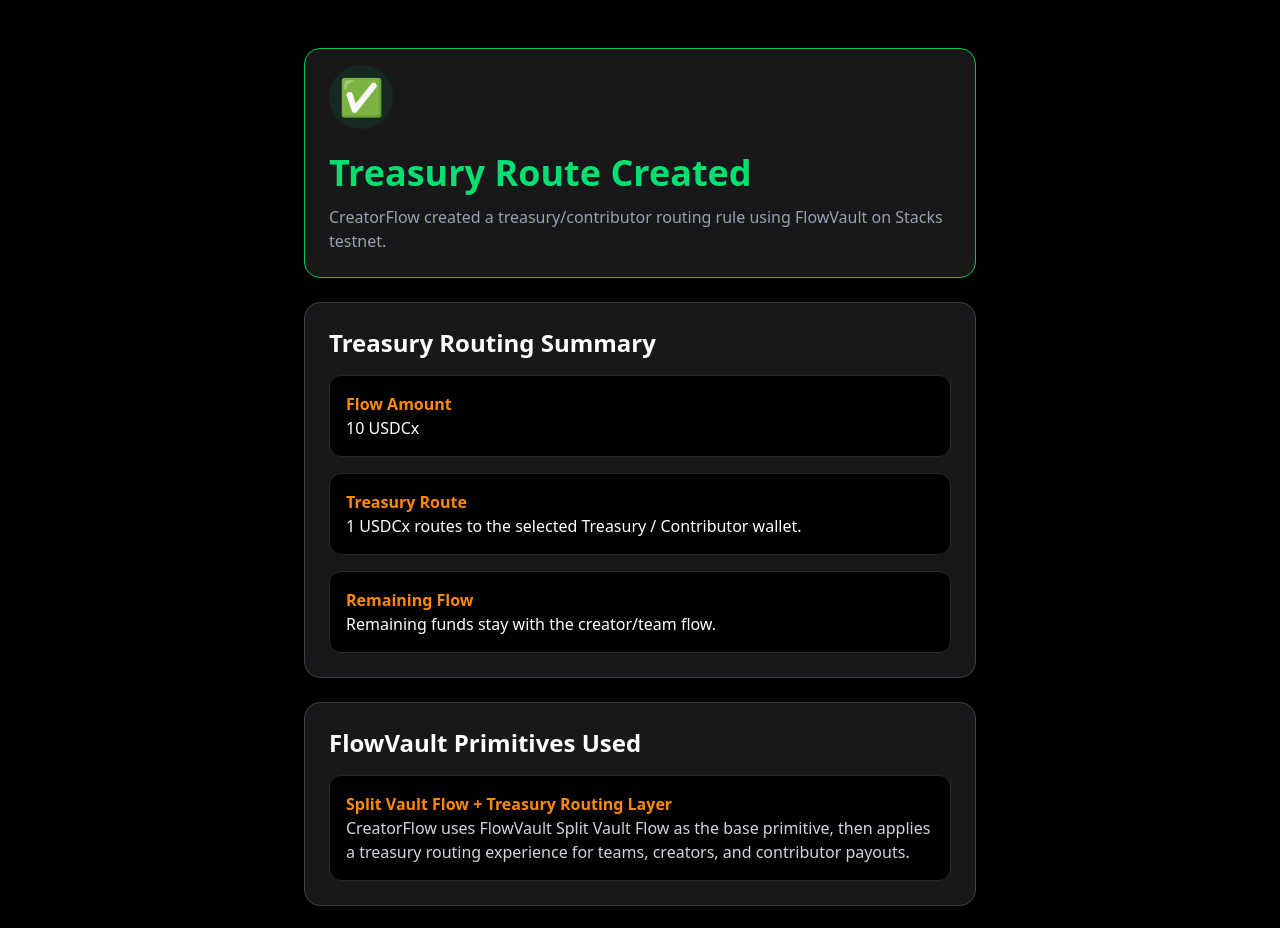
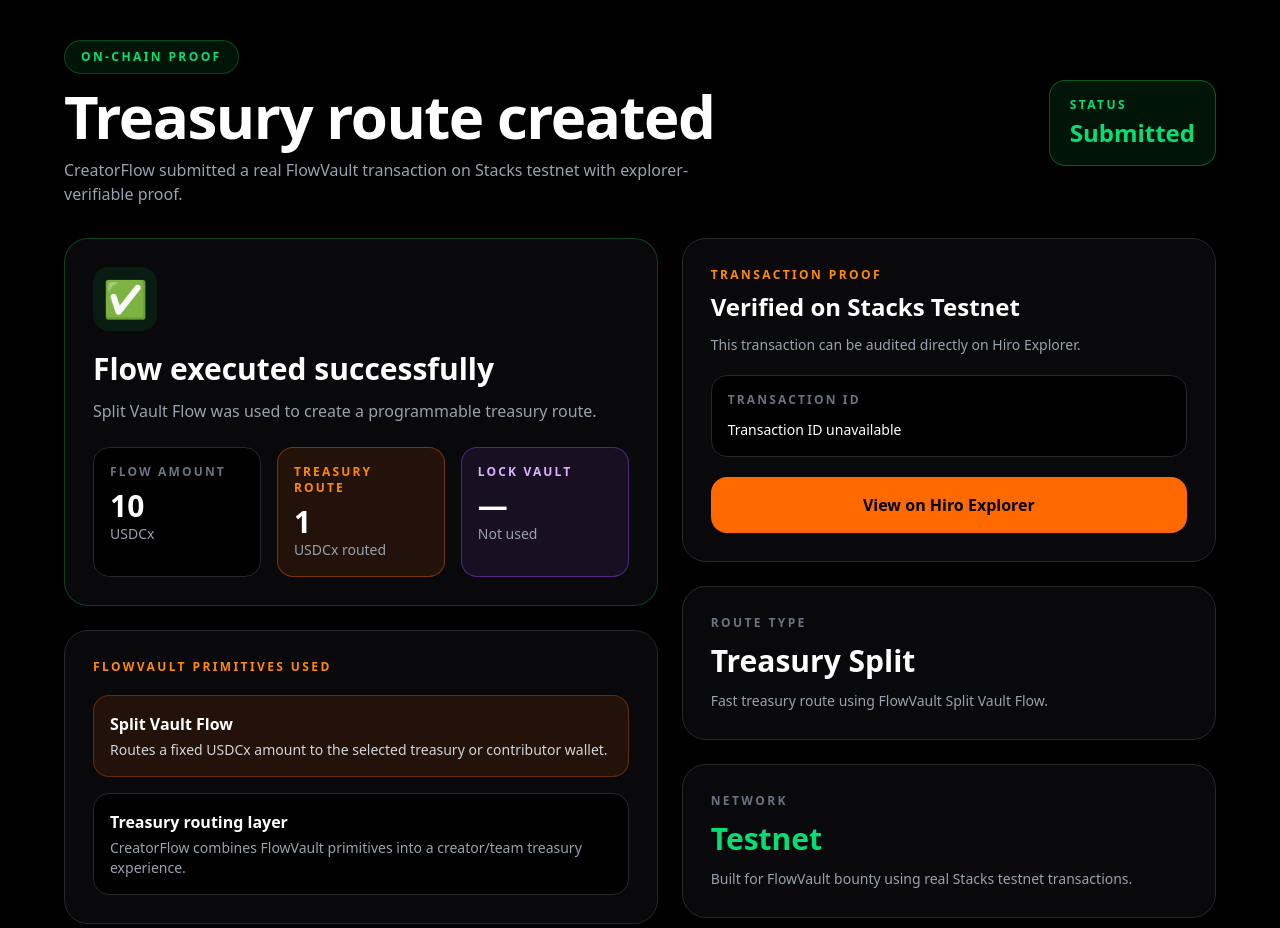
Before and after one commit to Grimaldo0147/creatorflow, a Next.js app: page /result in a window 1280 px wide. Shown: the top 928 px of the page. Built offline with nearby package versions, Linux system fonts and the light colour scheme.

Commit message:
Upgrade premium UI and transaction experience

```diff
--- a/app/result/page.tsx
+++ b/app/result/page.tsx
@@ -19,73 +19,106 @@
     : "https://explorer.hiro.so/?chain=testnet";
 
   return (
-    <main className="min-h-screen bg-black text-white px-4 sm:px-6 py-8 sm:py-12">
-      <section className="w-full max-w-2xl mx-auto space-y-5 sm:space-y-6">
-        <div className="bg-zinc-900 border border-green-500 p-5 sm:p-6 rounded-2xl">
-          <div className="mb-4 flex h-14 w-14 sm:h-16 sm:w-16 items-center justify-center rounded-full bg-green-500/10 text-3xl sm:text-4xl animate-bounce">
+    <main className="min-h-screen bg-black text-white px-4 sm:px-6 py-6 sm:py-10">
+      <section className="mx-auto max-w-6xl">
+        <div className="mb-8 flex flex-col gap-4 sm:flex-row sm:items-center sm:justify-between">
+          <div>
+            <div className="mb-3 inline-flex items-center gap-2 rounded-full border border-green-500/30 bg-green-500/10 px-4 py-2 text-xs font-bold uppercase tracking-[0.2em] text-green-400">
+              On-chain proof
+            </div>
+
+            <h1 className="text-4xl sm:text-6xl font-black tracking-tight">
+              {isLockFlow ? "Lock route created" : "Treasury route created"}
+            </h1>
+
+            <p className="mt-3 max-w-2xl text-gray-400">
+              CreatorFlow submitted a real FlowVault transaction on Stacks
+              testnet with explorer-verifiable proof.
+            </p>
+          </div>
+
+          <div className="rounded-2xl border border-green-500/40 bg-green-500/10 px-5 py-4 text-green-400">
+            <p className="text-xs font-bold uppercase tracking-[0.2em]">
+              Status
+            </p>
+            <p className="mt-1 text-2xl font-black">Submitted</p>
+          </div>
+        </div>
+
+        <div className="grid gap-6 lg:grid-cols-[1fr_0.9fr]">
+          <div className="space-y-6">
+            <div className="rounded-3xl border border-green-500/30 bg-zinc-950 p-5 sm:p-7 shadow-2xl">
+              <div className="mb-5 flex h-16 w-16 items-center justify-center rounded-2xl bg-green-500/10 text-4xl">
                 ✅
               </div>
 
-          <h1 className="text-3xl sm:text-4xl font-bold text-green-400 mb-3">
-            {isLockFlow ? "Lock + Treasury Route Created" : "Treasury Route Created"}
-          </h1>
+              <h2 className="text-3xl font-black">
+                Flow executed successfully
+              </h2>
 
-          <p className="text-sm sm:text-base text-gray-400">
+              <p className="mt-3 text-gray-400">
                 {isLockFlow
-              ? "CreatorFlow created a split + lock routing rule using FlowVault on Stacks testnet."
-              : "CreatorFlow created a treasury/contributor routing rule using FlowVault on Stacks testnet."}
+                  ? "Split Vault Flow and Lock Vault Flow were combined into one programmable treasury route."
+                  : "Split Vault Flow was used to create a programmable treasury route."}
               </p>
+
+              <div className="mt-6 grid gap-4 sm:grid-cols-3">
+                <div className="rounded-2xl border border-zinc-800 bg-black p-4">
+                  <p className="text-xs font-bold uppercase tracking-[0.18em] text-gray-500">
+                    Flow amount
+                  </p>
+                  <p className="mt-2 text-3xl font-black">{amount}</p>
+                  <p className="text-sm text-gray-400">USDCx</p>
                 </div>
 
-        <div className="bg-zinc-900 border border-zinc-700 p-5 sm:p-6 rounded-2xl">
-          <h2 className="text-xl sm:text-2xl font-bold mb-4">
-            Treasury Routing Summary
-          </h2>
-
-          <div className="space-y-4">
-            <div className="bg-black border border-zinc-800 p-4 rounded-xl">
-              <p className="text-orange-400 font-semibold">Flow Amount</p>
-              <p className="text-sm sm:text-base">{amount} USDCx</p>
+                <div className="rounded-2xl border border-orange-500/40 bg-orange-500/10 p-4">
+                  <p className="text-xs font-bold uppercase tracking-[0.18em] text-orange-400">
+                    Treasury route
+                  </p>
+                  <p className="mt-2 text-3xl font-black">1</p>
+                  <p className="text-sm text-gray-400">USDCx routed</p>
                 </div>
 
-            <div className="bg-black border border-zinc-800 p-4 rounded-xl">
-              <p className="text-orange-400 font-semibold">Treasury Route</p>
-              <p className="text-sm sm:text-base">
-                1 USDCx routes to the selected Treasury / Contributor wallet.
+                <div className="rounded-2xl border border-purple-500/40 bg-purple-500/10 p-4">
+                  <p className="text-xs font-bold uppercase tracking-[0.18em] text-purple-300">
+                    Lock vault
                   </p>
-            </div>
-
-            <div className="bg-black border border-zinc-800 p-4 rounded-xl">
-              <p className="text-orange-400 font-semibold">Remaining Flow</p>
-              <p className="text-sm sm:text-base">
-                Remaining funds stay with the creator/team flow.
+                  <p className="mt-2 text-3xl font-black">
+                    {isLockFlow ? "2" : "—"}
+                  </p>
+                  <p className="text-sm text-gray-400">
+                    {isLockFlow ? "USDCx locked" : "Not used"}
                   </p>
                 </div>
               </div>
             </div>
 
             {isLockFlow && (
-          <div className="bg-zinc-900 border border-zinc-700 p-5 sm:p-6 rounded-2xl">
-            <h2 className="text-xl sm:text-2xl font-bold mb-4">
-              Lock Flow Summary
+              <div className="rounded-3xl border border-purple-500/30 bg-zinc-950 p-5 sm:p-7">
+                <p className="text-xs font-bold uppercase tracking-[0.2em] text-purple-300">
+                  Lock flow summary
+                </p>
+
+                <h2 className="mt-2 text-2xl font-black">
+                  Dynamic unlock schedule
                 </h2>
 
-            <div className="space-y-4">
-              <div className="bg-black border border-zinc-800 p-4 rounded-xl">
-                <p className="text-orange-400 font-semibold">Lock Amount</p>
-                <p className="text-sm sm:text-base">2 USDCx locked</p>
-              </div>
+                <p className="mt-2 text-gray-400">
+                  CreatorFlow fetched the latest Stacks testnet block and
+                  generated a future unlock block automatically.
+                </p>
 
-              <div className="bg-black border border-zinc-800 p-4 rounded-xl">
-                <p className="text-orange-400 font-semibold">Current Block</p>
-                <p className="text-sm sm:text-base">
-                  {currentBlock || "Fetched from Hiro testnet API"}
+                <div className="mt-5 grid gap-4 sm:grid-cols-2">
+                  <div className="rounded-2xl border border-zinc-800 bg-black p-4">
+                    <p className="text-gray-500">Current Block</p>
+                    <p className="mt-2 break-all text-2xl font-black">
+                      {currentBlock || "Fetched from Hiro API"}
                     </p>
                   </div>
 
-              <div className="bg-black border border-zinc-800 p-4 rounded-xl">
-                <p className="text-orange-400 font-semibold">Unlock Block</p>
-                <p className="text-sm sm:text-base">
+                  <div className="rounded-2xl border border-zinc-800 bg-black p-4">
+                    <p className="text-gray-500">Unlock Block</p>
+                    <p className="mt-2 break-all text-2xl font-black">
                       {futureBlock || "Current block + 100"}
                     </p>
                   </div>
@@ -93,52 +126,60 @@
               </div>
             )}
 
-        <div className="bg-zinc-900 border border-zinc-700 p-5 sm:p-6 rounded-2xl">
-          <h2 className="text-xl sm:text-2xl font-bold mb-4">
-            FlowVault Primitives Used
-          </h2>
-
-          <div className="space-y-4">
-            <div className="bg-black border border-zinc-800 p-4 rounded-xl">
-              <p className="text-orange-400 font-semibold">
-                Split Vault Flow + Treasury Routing Layer
+            <div className="rounded-3xl border border-zinc-800 bg-zinc-950 p-5 sm:p-7">
+              <p className="text-xs font-bold uppercase tracking-[0.2em] text-orange-400">
+                FlowVault primitives used
               </p>
 
-              <p className="text-sm sm:text-base text-gray-300">
-                CreatorFlow uses FlowVault Split Vault Flow as the base primitive,
-                then applies a treasury routing experience for teams, creators,
-                and contributor payouts.
+              <div className="mt-5 grid gap-4">
+                <div className="rounded-2xl border border-orange-500/30 bg-orange-500/10 p-4">
+                  <p className="font-black">Split Vault Flow</p>
+                  <p className="mt-1 text-sm text-gray-300">
+                    Routes a fixed USDCx amount to the selected treasury or
+                    contributor wallet.
                   </p>
                 </div>
 
                 {isLockFlow && (
-              <div className="bg-black border border-zinc-800 p-4 rounded-xl">
-                <p className="text-orange-400 font-semibold">Lock Vault Flow</p>
-
-                <p className="text-sm sm:text-base text-gray-300">
-                  CreatorFlow automatically fetches the current Stacks testnet
-                  block and sets a future unlock block for locked funds.
+                  <div className="rounded-2xl border border-purple-500/30 bg-purple-500/10 p-4">
+                    <p className="font-black">Lock Vault Flow</p>
+                    <p className="mt-1 text-sm text-gray-300">
+                      Locks part of the flow until a future Stacks block height.
                     </p>
                   </div>
                 )}
+
+                <div className="rounded-2xl border border-zinc-800 bg-black p-4">
+                  <p className="font-black">Treasury routing layer</p>
+                  <p className="mt-1 text-sm text-gray-400">
+                    CreatorFlow combines FlowVault primitives into a creator/team
+                    treasury experience.
+                  </p>
+                </div>
+              </div>
             </div>
           </div>
 
-        <div className="bg-zinc-900 border border-zinc-700 p-5 sm:p-6 rounded-2xl">
-          <h2 className="text-xl sm:text-2xl font-bold mb-4">
-            Transaction Proof
+          <aside className="space-y-6">
+            <div className="rounded-3xl border border-zinc-800 bg-zinc-950 p-5 sm:p-7">
+              <p className="text-xs font-bold uppercase tracking-[0.2em] text-orange-400">
+                Transaction proof
+              </p>
+
+              <h2 className="mt-2 text-2xl font-black">
+                Verified on Stacks Testnet
               </h2>
 
-          <p className="text-green-400 font-semibold mb-4 text-sm sm:text-base">
-            Verified on Stacks Testnet
+              <p className="mt-3 text-sm text-gray-400">
+                This transaction can be audited directly on Hiro Explorer.
               </p>
 
-          <p className="text-gray-400 mb-2 text-sm sm:text-base">
-            Transaction ID:
+              <div className="mt-5 rounded-2xl border border-zinc-800 bg-black p-4">
+                <p className="text-xs font-bold uppercase tracking-[0.18em] text-gray-500">
+                  Transaction ID
                 </p>
 
-          <div className="bg-black border border-zinc-700 rounded-xl p-3 sm:p-4 mb-5">
-            <p className="break-all text-xs sm:text-sm text-white">
+                <p className="mt-3 break-all text-sm text-white">
                   {txId || "Transaction ID unavailable"}
                 </p>
               </div>
@@ -146,10 +187,43 @@
               <a
                 href={explorerLink}
                 target="_blank"
-            className="block w-full sm:w-fit text-center bg-orange-500 text-black px-5 py-3 rounded-xl font-bold hover:bg-orange-400 transition"
+                className="mt-5 block w-full rounded-2xl bg-orange-500 px-5 py-4 text-center font-black text-black transition hover:bg-orange-400"
               >
                 View on Hiro Explorer
               </a>
+            </div>
+
+            <div className="rounded-3xl border border-zinc-800 bg-zinc-950 p-5 sm:p-7">
+              <p className="text-xs font-bold uppercase tracking-[0.2em] text-gray-500">
+                Route type
+              </p>
+
+              <p className="mt-3 text-3xl font-black">
+                {isLockFlow ? "Split + Lock" : "Treasury Split"}
+              </p>
+
+              <p className="mt-3 text-sm text-gray-400">
+                {isLockFlow
+                  ? "Best demo flow: shows composability across split routing and lock behavior."
+                  : "Fast treasury route using FlowVault Split Vault Flow."}
+              </p>
+            </div>
+
+            <div className="rounded-3xl border border-zinc-800 bg-zinc-950 p-5 sm:p-7">
+              <p className="text-xs font-bold uppercase tracking-[0.2em] text-gray-500">
+                Network
+              </p>
+
+              <p className="mt-3 text-3xl font-black text-green-400">
+                Testnet
+              </p>
+
+              <p className="mt-3 text-sm text-gray-400">
+                Built for FlowVault bounty using real Stacks testnet
+                transactions.
+              </p>
+            </div>
+          </aside>
         </div>
       </section>
     </main>
@@ -158,7 +232,7 @@
 
 export default function ResultPage() {
   return (
-    <Suspense fallback={<div className="text-white p-10">Loading...</div>}>
+    <Suspense fallback={<div className="bg-black p-10 text-white">Loading...</div>}>
       <ResultContent />
     </Suspense>
   );
```
Lines whose indentation alone changed are shown as unchanged.
